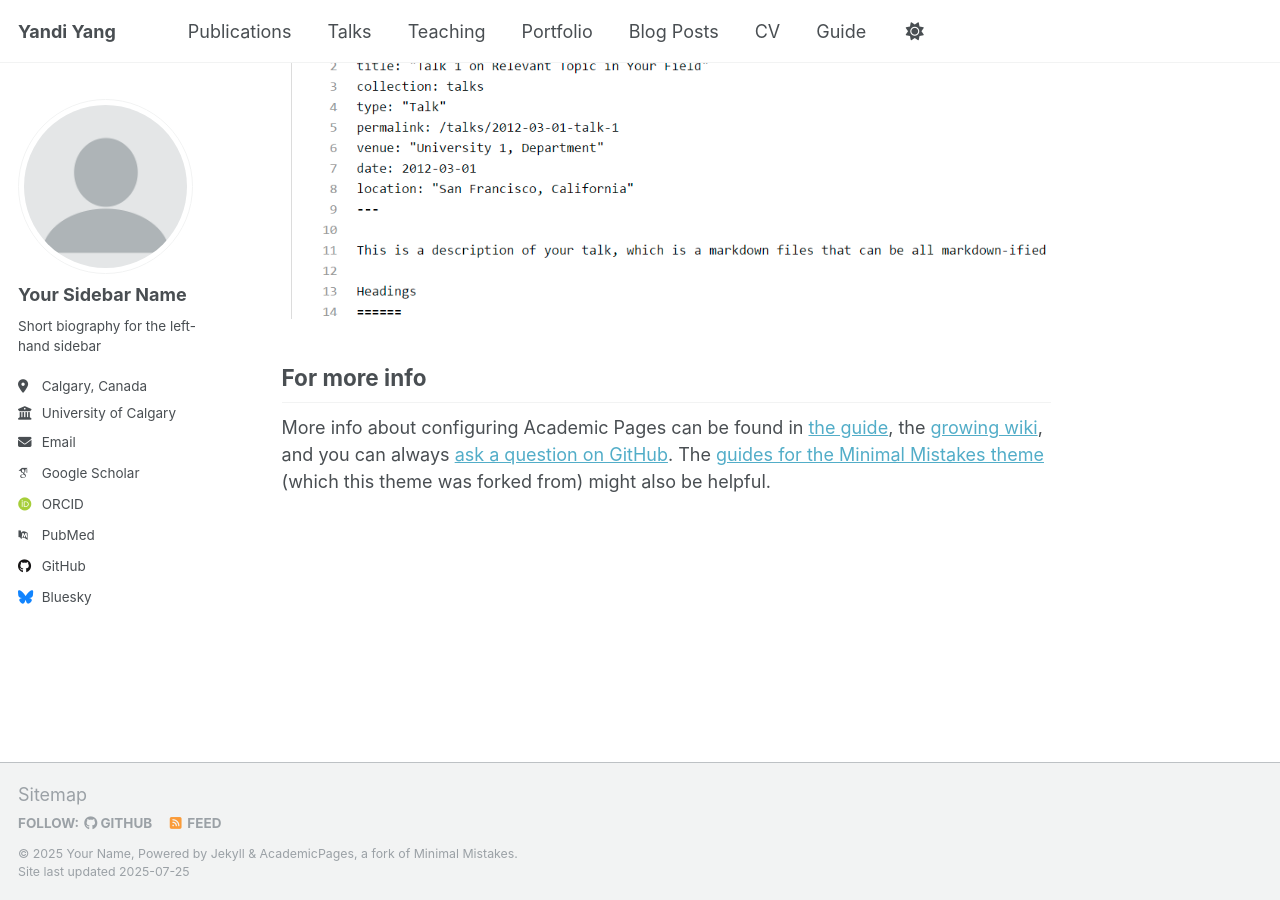
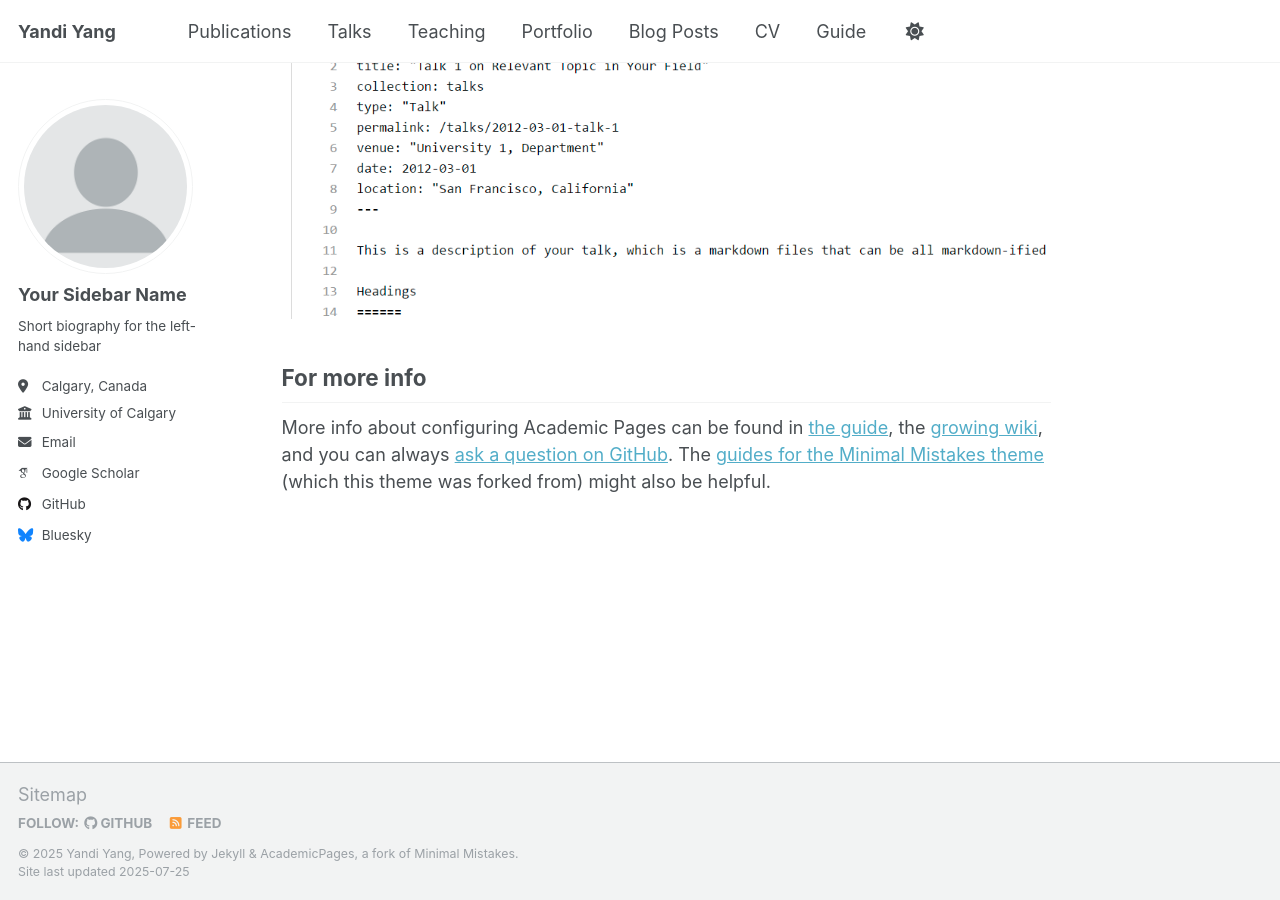
Before and after one commit to yandiyang/yandi.yang.github.io, a Jekyll site: the page built from _pages/about.md, in a window 1280 px wide and 900 px high, scrolled down 2586 px. Built offline with Jekyll 4.4.1, drawn with Linux system fonts in a browser that asks for light colours; some web fonts are replaced; a script that is not in the unit is left out.

Commit message:
Update _config.yml

```diff
--- a/_config.yml
+++ b/_config.yml
@@ -11,9 +11,9 @@ locale                   : "en-US"
 site_theme               : "default"
 title                    : "Yandi Yang"
 title_separator          : "-"
-name                     : &name "Your Name"
+name                     : &name "Yandi Yang"
 description              : &description "LiDAR localization and mapping"
-url                      : https://academicpages.github.io # the base hostname & protocol for your site e.g. "https://[your GitHub username].github.io" or if you already have some other page hosted on Github then use "https://[your GitHub username].github.io/[Your Repo Name]"
+url                      : https://yandiyang.github.io/yandi.yang.github.io/ # the base hostname & protocol for your site e.g. "https://[your GitHub username].github.io" or if you already have some other page hosted on Github then use "https://[your GitHub username].github.io/[Your Repo Name]"
 baseurl                  : "" # the subpath of your site, e.g. "/blog"
 repository               : "academicpages/academicpages.github.io"
 
@@ -32,15 +32,8 @@ author:
   email            : "yandi (d o t) yang (a t) ucalgary (.) ca"
 
   # Academic websites
-  academia         : # URL
-  arxiv            : # URL - Update with the correct link to your profile
-  googlescholar    : "https://scholar.google.com/citations?user=PS_CX0AAAAAJ"
-  impactstory      : # URL
-  orcid            : "http://orcid.org/yourorcidurl"
-  semantic         : # URL
-  pubmed           : "https://www.ncbi.nlm.nih.gov/pubmed/?term=john+snow"
-  researchgate     : # URL
-  scopus           : # URL
+
+  googlescholar    : "https://scholar.google.ca/citations?user=VHFMQh4AAAAJ&hl=en&oi=ao"
 
   # Repositories and software development
   bitbucket        : # Username - Update with your username on the site
```
